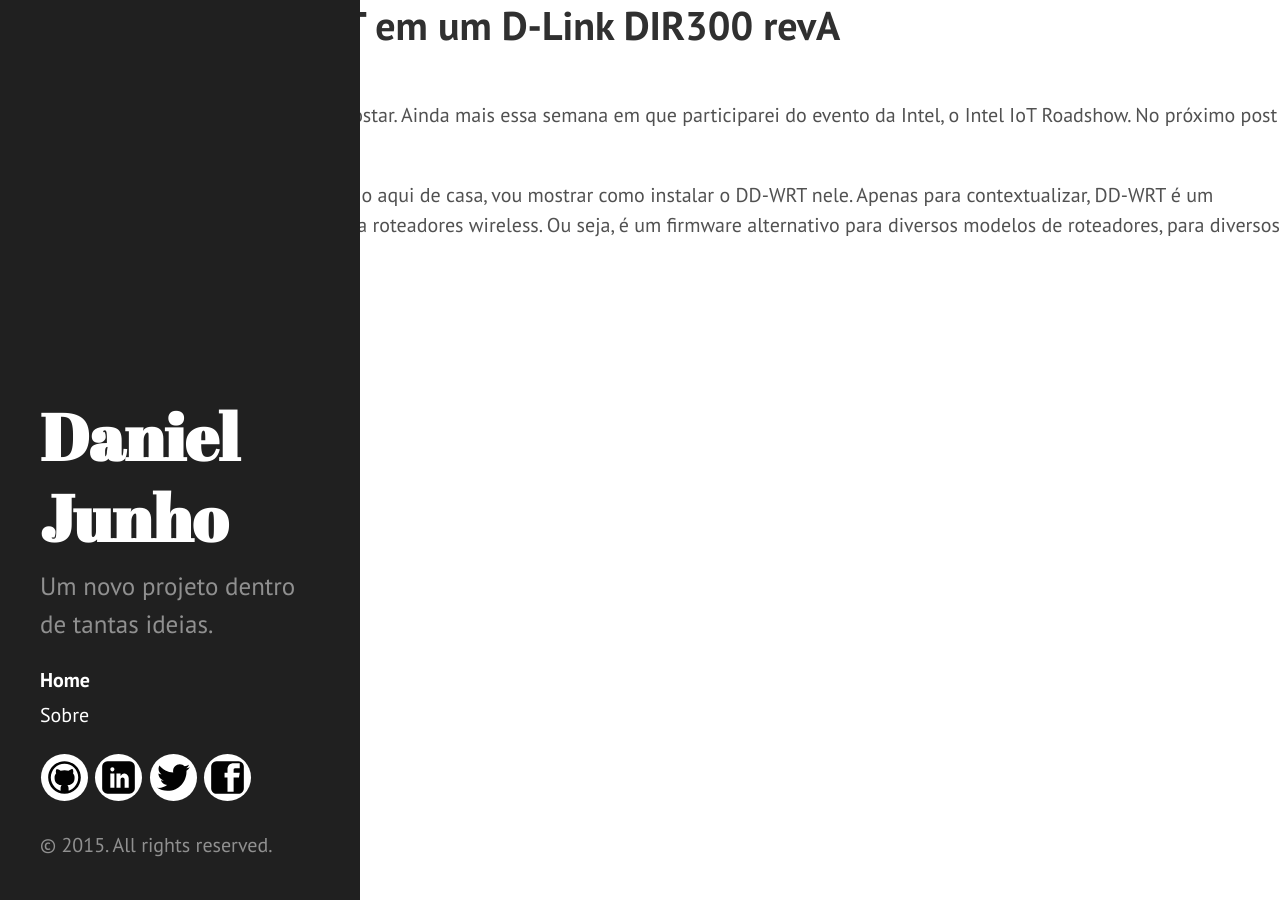
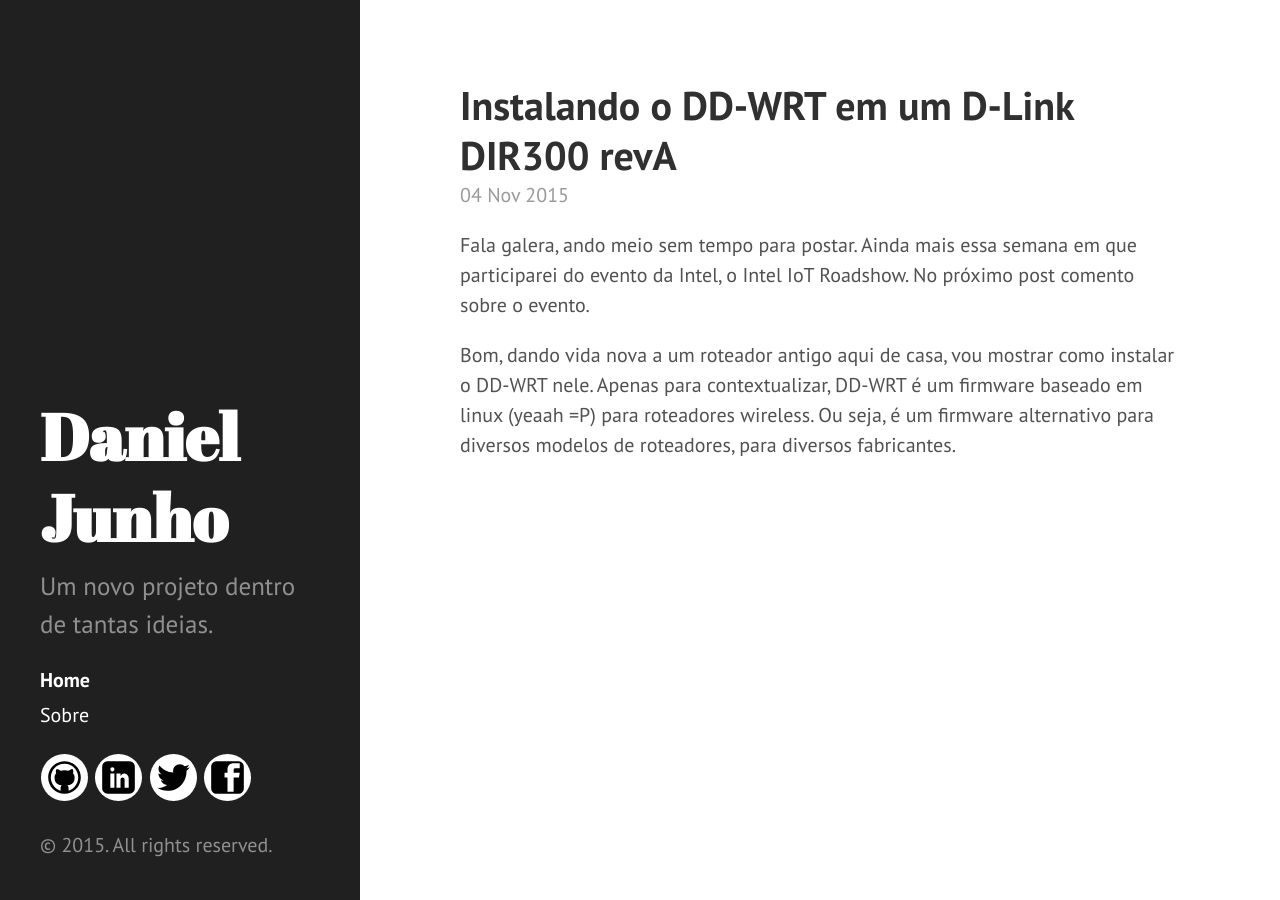
Before and after one commit to djunho/djunho.github.io, a Jekyll site: the page built from index.html, in a window 1280 px wide. Built offline with Jekyll 4.4.1, drawn with Linux system fonts in a browser that asks for light colours; Markdown is read by kramdown in place of the engine named in the settings; the list of posts is cut into pages by our own code.

```diff
--- a/_layouts/default.html
+++ b/_layouts/default.html
@@ -16,7 +16,7 @@
 
     {% include sidebar.html %}
 
-    <div class="post-content-truncate">
+    <div class="content container">
       {% if content contains "<!-- more -->" %}
         {{ content | split:"<!-- more -->" | first % }}
       {% else %}
```
